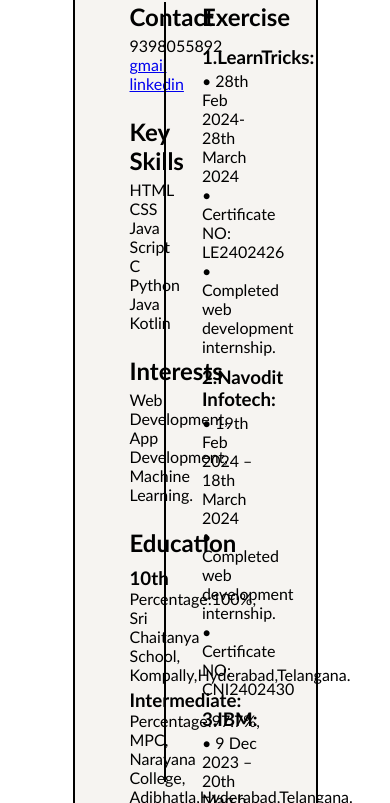
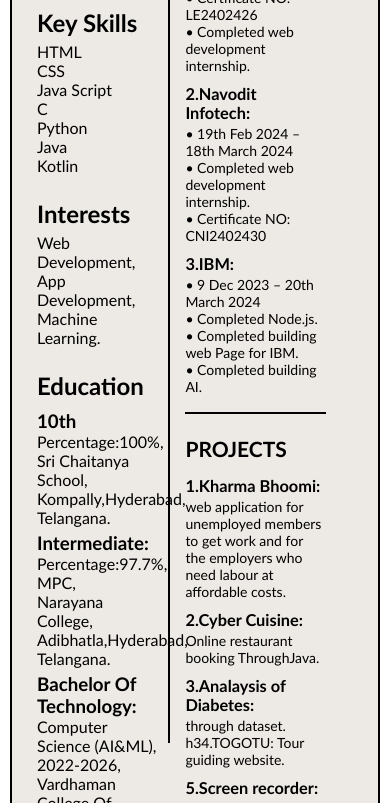
Before and after one commit to vny-rdy/Resume, a plain HTML site: page index.html in a window 390 px wide. Shown: the part 227-1030 px from the top of the page. Drawn offline with Linux system fonts and the light colour scheme.

Commit message:
Update index.html
added media queries

```diff
--- a/index.html
+++ b/index.html
@@ -63,6 +63,127 @@
         #right h3{
             padding: 10px 5px 3px 0px;
         }
+        @media screen and (max-width:1156px) {
+            *{
+            margin: 0px;
+            padding: 0px;
+            box-sizing: border-box;
+        }
+        div{
+            text-align: left;
+        }
+        body{
+            margin: 0px;
+            padding: 0px;
+            justify-content: center;
+            display: flex;
+            align-items: center
+        }
+        .container{
+            background-color:rgb(230, 222, 212);
+            width:70%;
+            margin: 40px;
+            padding: 30px;
+            border: 2px solid black;
+        }
+        h1{
+            text-align: center;
+        }
+        .verticalLine{
+            border-left: 2px solid black;
+            margin-top:20px ;
+            height: 900px;
+            left: 43%;
+            position: absolute;
+        }
+
+        #left{
+            float: left;
+            width: 40%;
+            padding-top: 15px;
+            padding-left: 0px;
+        }
+        #left h2{
+            padding: 5px 5px 5px 0px;
+        }
+        #left h3{
+            padding: 5px 5px 0px 0px;
+        }
+        #right{
+            font-size: 15px;
+            padding-top: 15px;
+            padding-left: 25px;
+            width: 48%;
+            float: left;
+        }
+        #right h2{
+            padding: 5px 5px 5px 0px;
+        }
+        #right h3{
+            padding: 10px 5px 3px 0px;
+        }
+        }
+        @media screen and (max-width:600px) {
+            *{
+            margin: 0px;
+            padding: 0px;
+            box-sizing: border-box;
+        }
+        div{
+            text-align: left;
+        }
+        body{
+            margin: 0px;
+            padding: 0px;
+            justify-content: center;
+            display: flex;
+            align-items: center
+        }
+        .container{
+            background-color:rgb(237, 233, 228);
+            width:100%;
+            margin: 10px;
+            padding: 10px;
+            border: 2px solid black;
+        }
+        h1{
+            text-align: center;
+        }
+        .verticalLine{
+            border-left: 2px solid black;
+            margin-top:20px ;
+            height: 850px;
+            left: 43%;
+            position: absolute;
+        }
+
+        #left{
+            font-size: 16px;
+            float: left;
+            width: 40%;
+            padding-top: 15px;
+            padding-left: 15px;
+        }
+        #left h2{
+            padding: 5px 5px 5px 0px;
+        }
+        #left h3{
+            padding: 5px 5px 0px 0px;
+        }
+        #right{
+            font-size: 14px;
+            padding-top: 15px;
+            padding-left: 25px;
+            width: 48%;
+            float: left;
+        }
+        #right h2{
+            padding: 5px 5px 5px 0px;
+        }
+        #right h3{
+            padding: 10px 5px 3px 0px;
+        }
+        }
     </style>
 </head>
 <body>
@@ -96,12 +217,12 @@
         <p><h3>10th</h3>
             Percentage:100%,<br>
             Sri Chaitanya School,<br>
-            Kompally,Hyderabad,Telangana.<br>
+            Kompally,Hyderabad,<br>Telangana.<br>
             <h3>Intermediate:</h3>
             Percentage:97.7%,<br>
             MPC,<br>
             Narayana College,<br>
-            Adibhatla,Hyderabad,Telangana.<br>
+            Adibhatla,Hyderabad,<br>Telangana.<br>
             <h3>Bachelor Of Technology:</h3>
             Computer Science (AI&ML),<br>
             2022-2026,<br>
```
